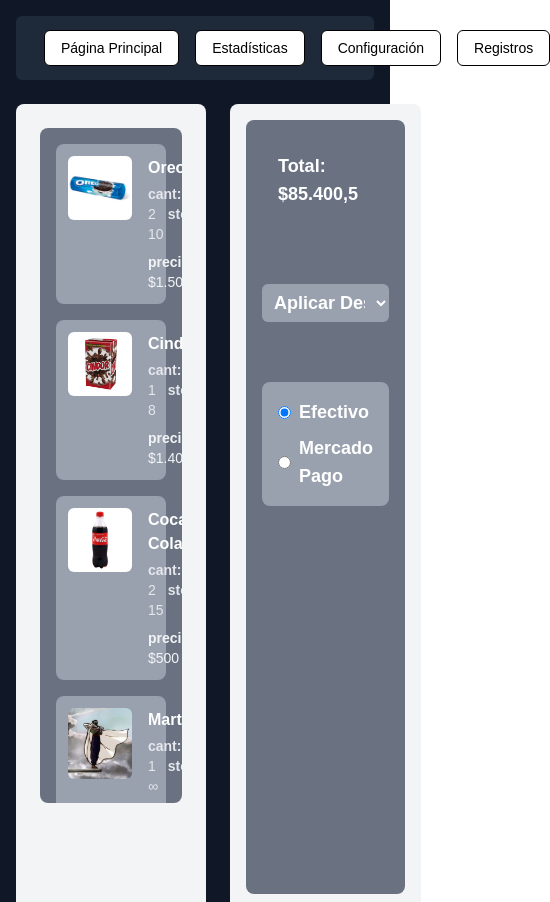
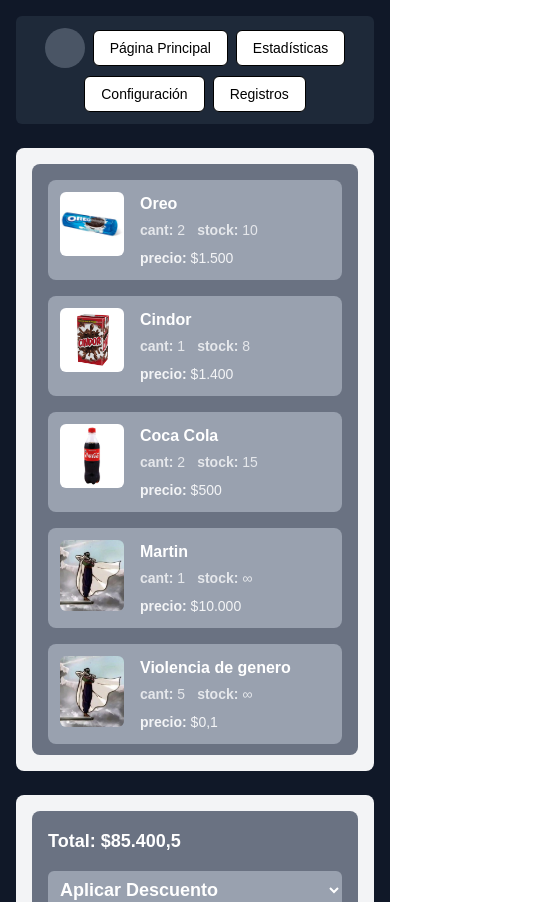
Before and after one commit to Desarrollo-De-Sistemas-ET32/StockKiosco, a Next.js app: page /ventas in a window 390 px wide. Shown: the top 902 px of the page, 550 px wide, since content can reach past the window. Built offline with nearby package versions, Linux system fonts and the light colour scheme.

Commit message:
Responsive

```diff
--- a/app/ventas/page.tsx
+++ b/app/ventas/page.tsx
@@ -30,17 +30,20 @@
 
   return (
     <div className="bg-gray-900 min-h-screen text-white p-4">
-      <nav className="flex items-center gap-4 bg-gray-800 p-3 rounded-md mb-6">
-        <div className="w-10 h-10 bg-gray-600 rounded-full" />
+      {/* NAVBAR RESPONSIVE */}
+      <nav className="flex flex-wrap sm:flex-nowrap items-center gap-2 sm:gap-4 bg-gray-800 p-3 rounded-md mb-6 justify-center sm:justify-start">
+        <div className="w-10 h-10 bg-gray-600 rounded-full shrink-0" />
         <Button variant="outline" className="bg-white text-black">Página Principal</Button>
         <Button variant="outline" className="bg-white text-black">Estadísticas</Button>
         <Button variant="outline" className="bg-white text-black">Configuración</Button>
         <Button variant="outline" className="bg-white text-black">Registros</Button>
       </nav>
 
-      <div className="flex gap-6">
-        <div className="flex-1 bg-gray-100 rounded-lg p-6">
-          <div className="flex flex-col gap-4 bg-gray-500 p-4 rounded-lg max-h-[80vh] overflow-y-auto scrollbar-thin scrollbar-thumb-gray-700 scrollbar-track-gray-300">
+      {/* CONTENIDO RESPONSIVE */}
+      <div className="flex flex-col lg:flex-row gap-6">
+        {/* LISTA DE PRODUCTOS */}
+        <div className="flex-1 bg-gray-100 rounded-lg p-4">
+          <div className="flex flex-col gap-4 bg-gray-500 p-4 rounded-lg max-h-[70vh] overflow-y-auto scrollbar-thin scrollbar-thumb-gray-700 scrollbar-track-gray-300">
             {products.length > 0 ? (
               products.map((product) => (
                 <ProductCard
@@ -55,19 +58,18 @@
           </div>
         </div>
 
-        <div className="w-72 bg-gray-100 rounded-lg p-4 flex flex-col justify-between">
+        {/* PANEL DE PAGO */}
+        <div className="lg:w-72 w-full bg-gray-100 rounded-lg p-4 flex flex-col justify-between">
           <div className="bg-gray-500 p-4 rounded-lg text-lg font-semibold">
-          <div className="bg-gray-500 p-4 rounded-lg text-lg font-semibold">
-            Total: ${formatMoney(totalPrice)}
-          </div>
+            <div>Total: ${formatMoney(totalPrice)}</div>
 
-          <div className="mt-15">
+            <div className="mt-4">
               <select className="w-full p-2 rounded-md bg-gray-400 text-white">
                 <option>Aplicar Descuento</option>
               </select>
             </div>
 
-          <div className="mt-15 bg-gray-400 p-4 rounded-lg flex flex-col gap-2">
+            <div className="mt-4 bg-gray-400 p-4 rounded-lg flex flex-col gap-2">
               <label className="flex items-center gap-2">
                 <input type="radio" name="payment" defaultChecked /> Efectivo
               </label>
@@ -75,15 +77,14 @@
                 <input type="radio" name="payment" /> Mercado Pago
               </label>
             </div>
-          <div className="mt-85 bg-gray-500 p-4 rounded-lg flex flex-col gap-2"></div>
           </div>
+
           <Button
             variant="default"
             className="mt-4 w-full bg-gray-400 text-white hover:bg-gray-500 border-0">
             Siguiente
           </Button>
         </div>
-
       </div>
     </div>
   )
```
Lines whose indentation alone changed are shown as unchanged.
